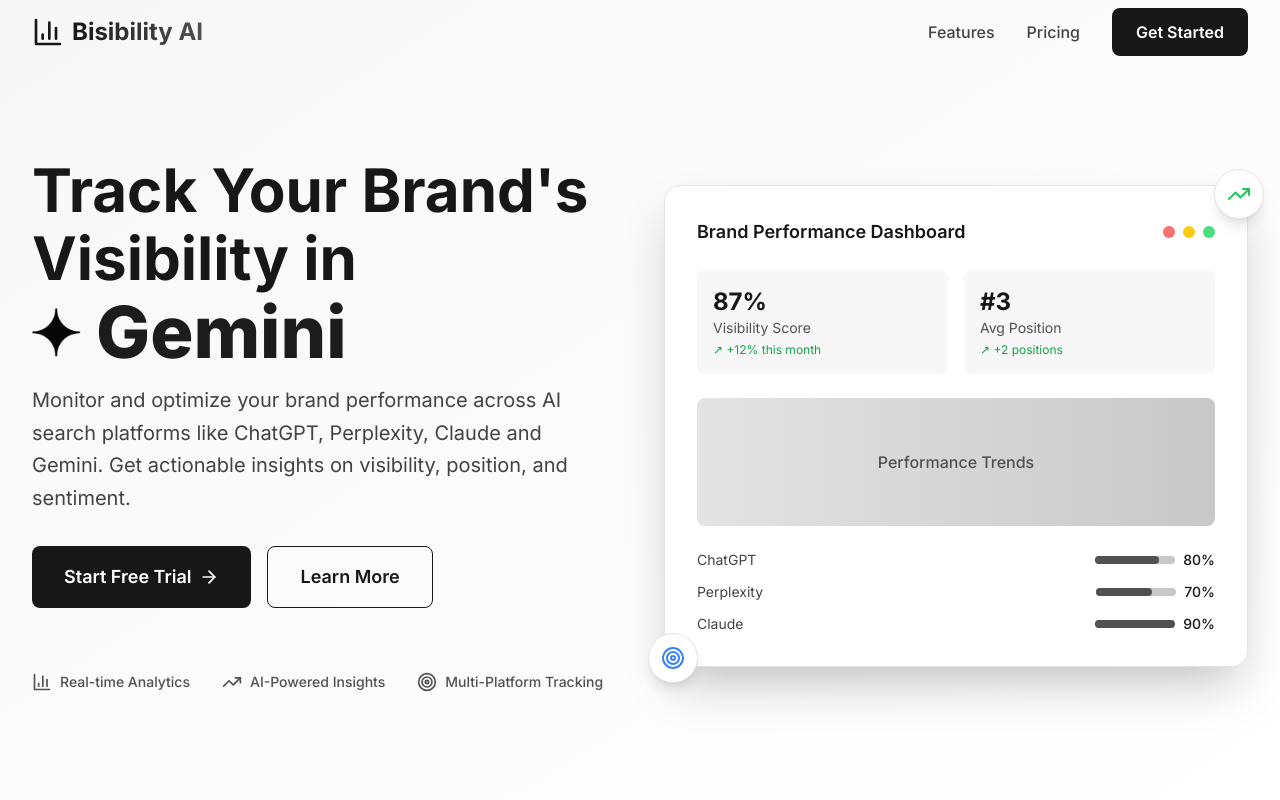
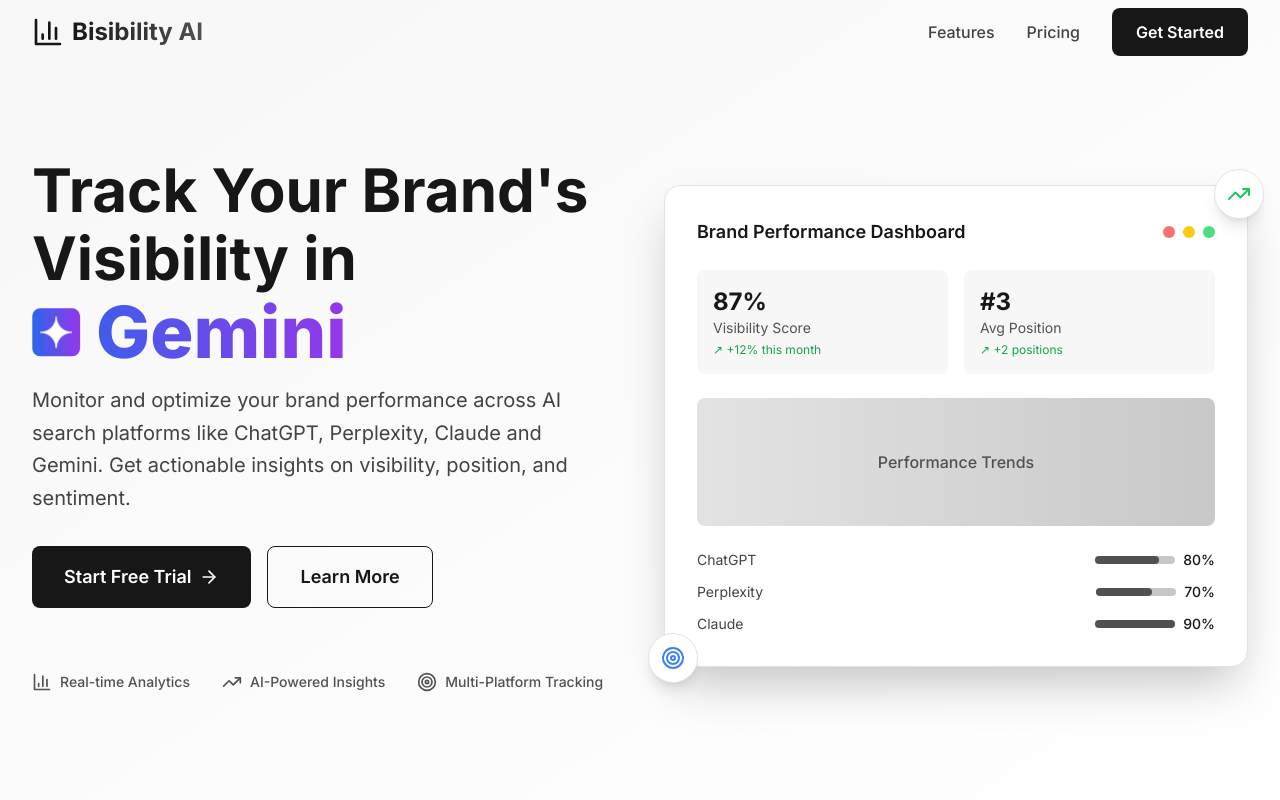
Before and after one commit to himanshu3553/bisibility-ai-website, a Next.js app: page / in a window 1280 px wide. Shown: the top 800 px of the page. Built offline with nearby package versions, Linux system fonts and the light colour scheme.

Commit message:
AI platforms colorful

```diff
--- a/src/components/HeroSection.tsx
+++ b/src/components/HeroSection.tsx
@@ -5,8 +5,9 @@
 import Image from 'next/image'
 import { ArrowRight, BarChart3, TrendingUp, Target } from 'lucide-react'
 
+const platforms = ['ChatGPT', 'Perplexity', 'Claude', 'Gemini']
+
 export default function HeroSection() {
-  const platforms = ['ChatGPT', 'Perplexity', 'Claude', 'Gemini']
   const [currentPlatformIndex, setCurrentPlatformIndex] = useState(0)
   const [isAnimating, setIsAnimating] = useState(false)
 
@@ -36,45 +37,53 @@
                 <div className="leading-none mb-2">Visibility in</div>
                 <div className="leading-none">
                   <span
-                    className={`inline-flex items-center transition-all duration-500 ease-in-out text-5xl lg:text-7xl font-extrabold text-primary-900 ${
+                    className={`inline-flex items-center transition-all duration-500 ease-in-out text-5xl lg:text-7xl font-extrabold bg-gradient-to-r from-blue-600 to-purple-600 bg-clip-text text-transparent ${
                       isAnimating ? 'opacity-0 transform translate-y-4 scale-95' : 'opacity-100 transform translate-y-0 scale-100'
                     }`}
                   >
                     {platforms[currentPlatformIndex] === 'ChatGPT' && (
+                      <div className="mr-4 w-12 h-12 bg-gradient-to-r from-blue-600 to-purple-600 rounded-lg flex items-center justify-center">
                         <Image
                           src="/ChatGPT.png"
                           alt="ChatGPT Logo"
-                        width={48}
-                        height={48}
-                        className="mr-4"
+                          width={32}
+                          height={32}
+                          className="brightness-0 invert"
                         />
+                      </div>
                     )}
                     {platforms[currentPlatformIndex] === 'Perplexity' && (
+                      <div className="mr-4 w-12 h-12 bg-gradient-to-r from-blue-600 to-purple-600 rounded-lg flex items-center justify-center">
                         <Image
                           src="/perplexity.webp"
                           alt="Perplexity Logo"
-                        width={48}
-                        height={48}
-                        className="mr-4"
+                          width={32}
+                          height={32}
+                          className="brightness-0 invert"
                         />
+                      </div>
                     )}
                     {platforms[currentPlatformIndex] === 'Claude' && (
+                      <div className="mr-4 w-12 h-12 bg-gradient-to-r from-blue-600 to-purple-600 rounded-lg flex items-center justify-center">
                         <Image
                           src="/claude.png"
                           alt="Claude Logo"
-                        width={48}
-                        height={48}
-                        className="mr-4"
+                          width={32}
+                          height={32}
+                          className="brightness-0 invert"
                         />
+                      </div>
                     )}
                     {platforms[currentPlatformIndex] === 'Gemini' && (
+                      <div className="mr-4 w-12 h-12 bg-gradient-to-r from-blue-600 to-purple-600 rounded-lg flex items-center justify-center">
                         <Image
                           src="/gemini.png"
                           alt="Gemini Logo"
-                        width={48}
-                        height={48}
-                        className="mr-4"
+                          width={32}
+                          height={32}
+                          className="brightness-0 invert"
                         />
+                      </div>
                     )}
                     {platforms[currentPlatformIndex]}
                   </span>
```
Also changed, not shown: .eslintrc.json. Lines whose indentation alone changed are shown as unchanged.
